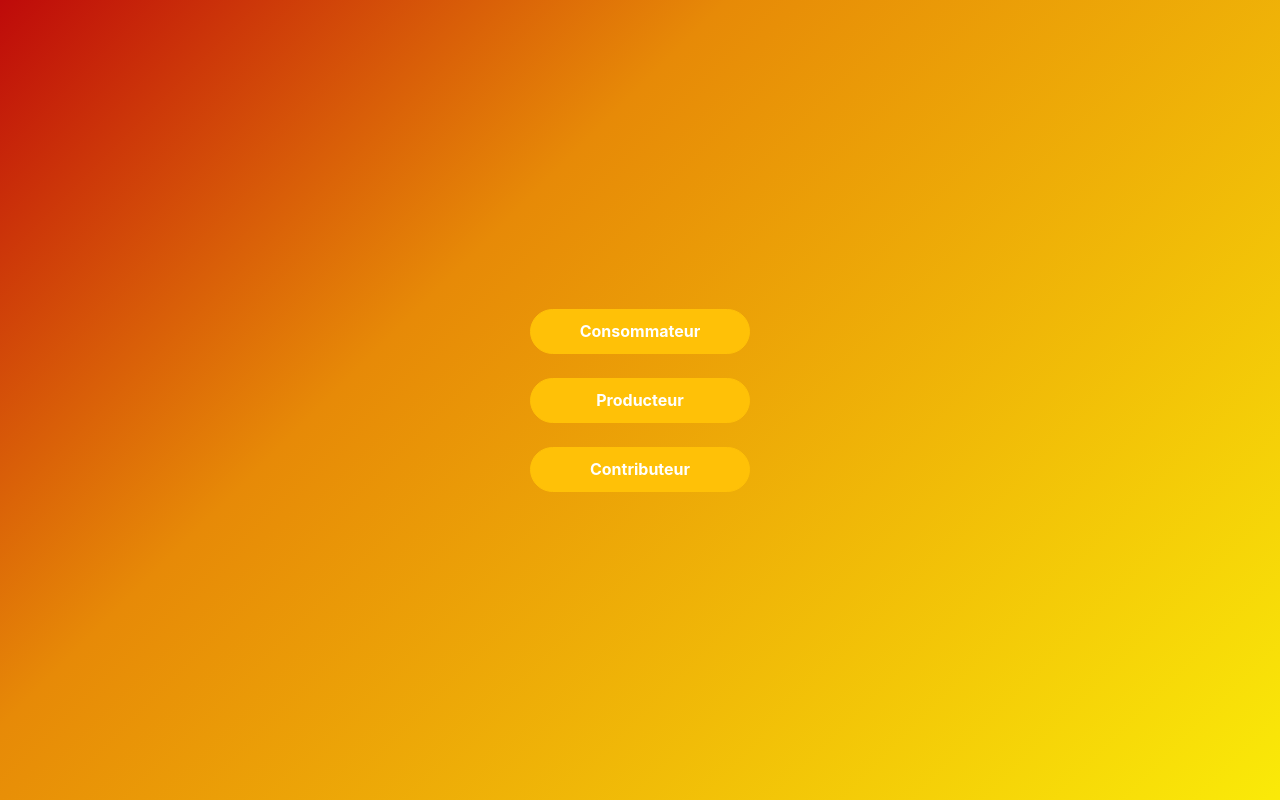
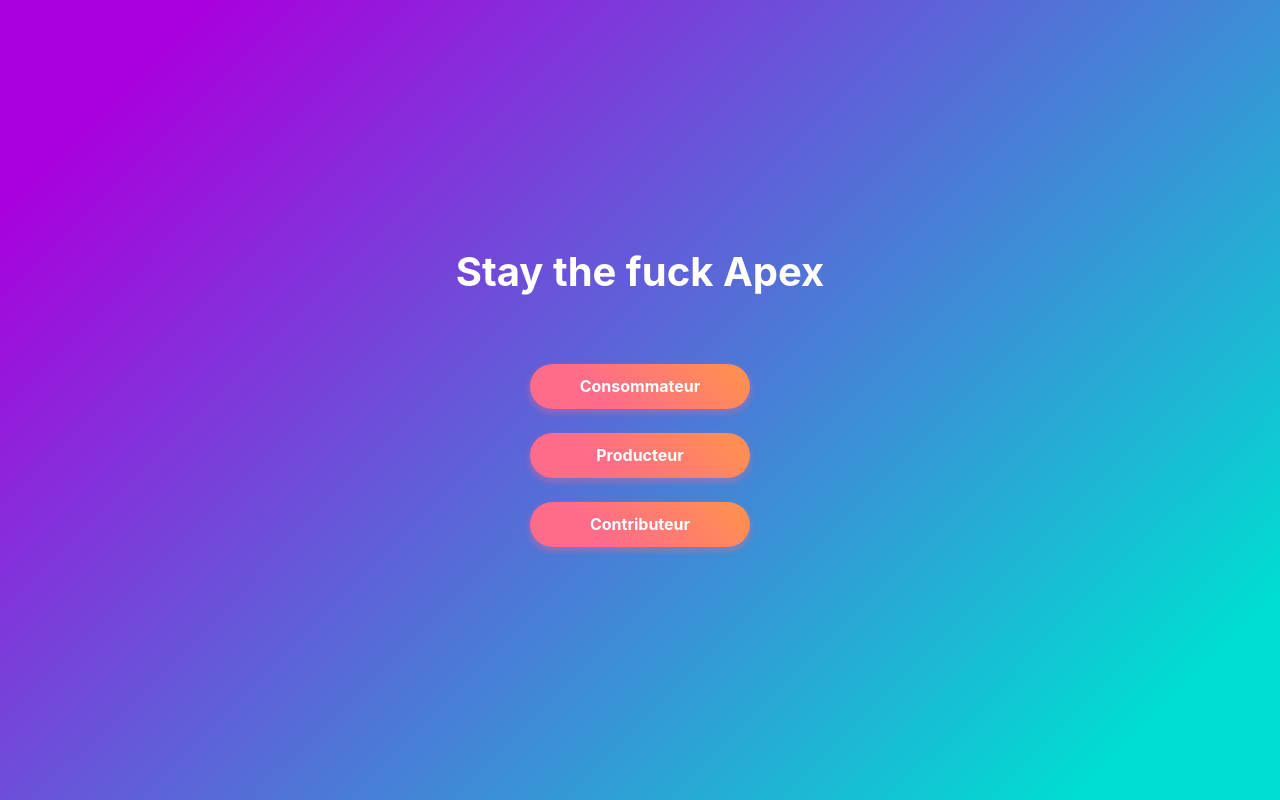
Before and after one commit to wearespacey/staythef-apex, a React (Create React App) app in the folder ddd/: page / in a window 1280 px wide. Built offline with nearby package versions, Linux system fonts and the light colour scheme.

Commit message:
Update UI

```diff
--- a/ddd/src/pages/Home/index.tsx
+++ b/ddd/src/pages/Home/index.tsx
@@ -5,13 +5,16 @@ import "./styles.css";
 export const Home = () => {
   return (
     <div className="background">
-      <title as="h1">DDD</title>
       <Container fluid>
-        <Button variant="warning" onClick={() => console.log("Consommateur")}>
+        <span className="title">Stay the fuck Apex</span>
+
+        <Button onClick={() => console.log("Consommateur")}>
           Consommateur
         </Button>
-        <Button variant="warning" onClick={() => console.log("Producteur")}>Producteur</Button>
-        <Button variant="warning" onClick={() => console.log("Contributeur")}>
+        <Button onClick={() => console.log("Producteur")}>
+          Producteur
+        </Button>
+        <Button onClick={() => console.log("Contributeur")}>
           Contributeur
         </Button>
       </Container>
--- a/ddd/src/pages/Home/styles.css
+++ b/ddd/src/pages/Home/styles.css
@@ -1,5 +1,6 @@
 .container-fluid {
   display: flex;
+  text-align: center;
   justify-content: center;
   flex-direction: column;
   height: 100vh;
@@ -7,10 +8,9 @@
 
 .background {
   background-image: linear-gradient(
-    135deg,
-    rgb(190, 10, 10) 0%,
-    rgb(231, 138, 7) 35%,
-    rgb(250, 234, 8) 100%
+    315deg,
+    rgb(0, 221, 210) 10%,
+    rgb(169, 0, 221) 90%
   ) !important;
 }
 
@@ -21,9 +21,16 @@
   font-weight: bold !important;
   color: #fff !important;
   border-radius: 25px !important;
+  background: linear-gradient(45deg, #fe6b8b 30%, #ff8e53 90%) !important;
+  border-radius: 3 !important;
+  border: 0 !important;
+  padding: 0 30px !important;
+  box-shadow: 0 3px 5px 2px rgba(255, 105, 135, 0.3) !important;
 }
 
-.h1 {
-  color: #fff;
+.title {
+  color: white;
+  font-size: 40px;
   font-weight: bold;
+  margin-bottom: 50px;
 }
```
